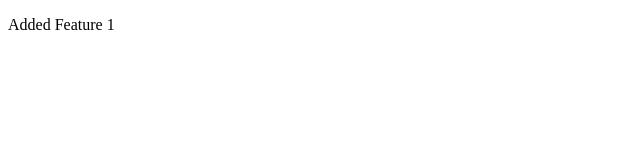
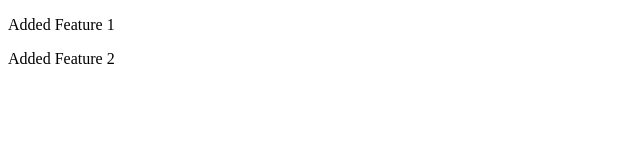
Before and after one commit to Kyle-Law/github-workflow, a plain HTML site: page index.html in a window 1280 px wide. Shown: the full height of the page, 0-640 px from the left. Drawn offline with Linux system fonts and the light colour scheme.

Commit message:
added feature-2

```diff
--- a/index.html
+++ b/index.html
@@ -8,5 +8,6 @@
 </head>
 <body>
     <p>Added Feature 1</p>
+    <p>Added Feature 2</p>
 </body>
 </html>
```
